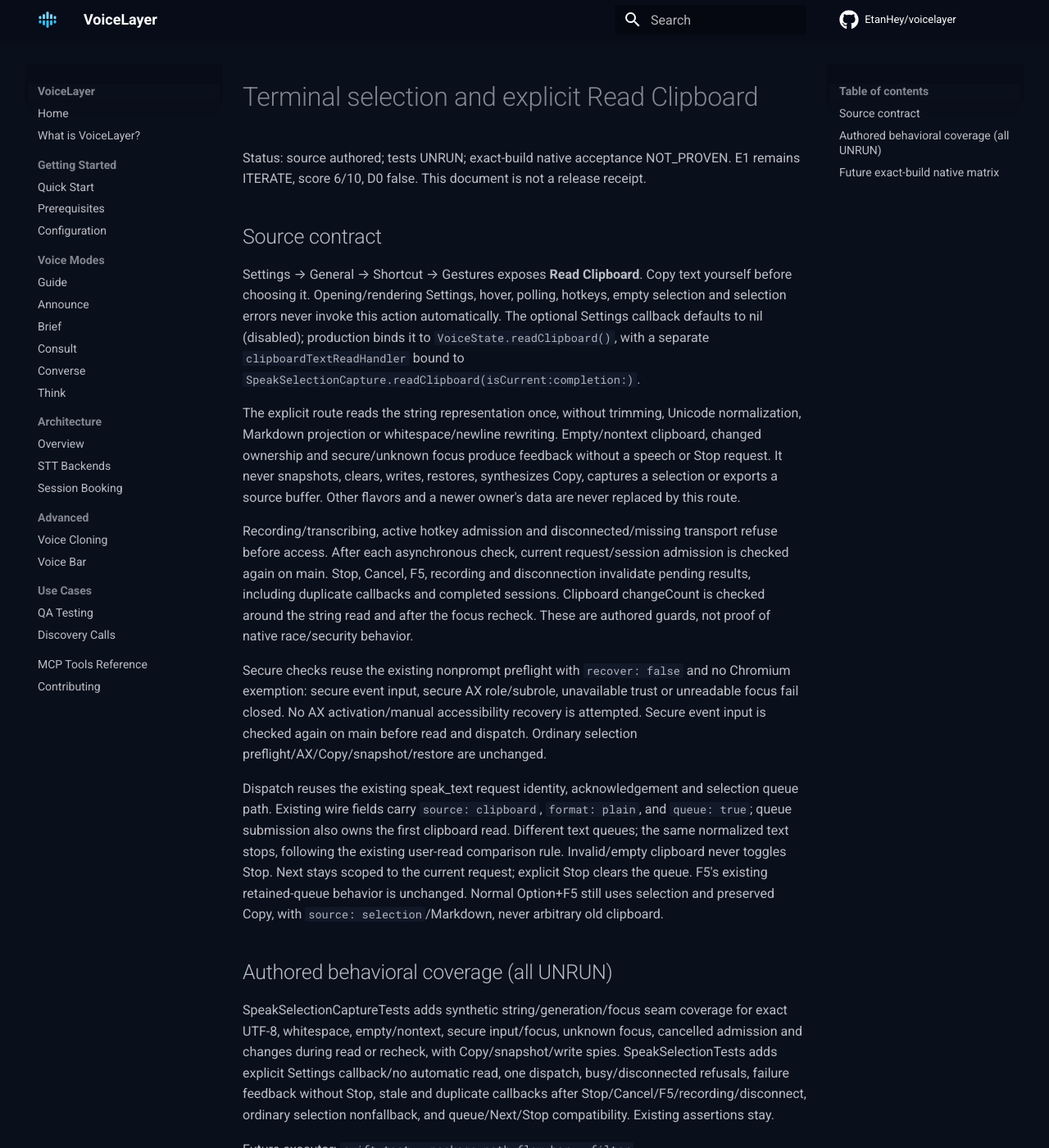
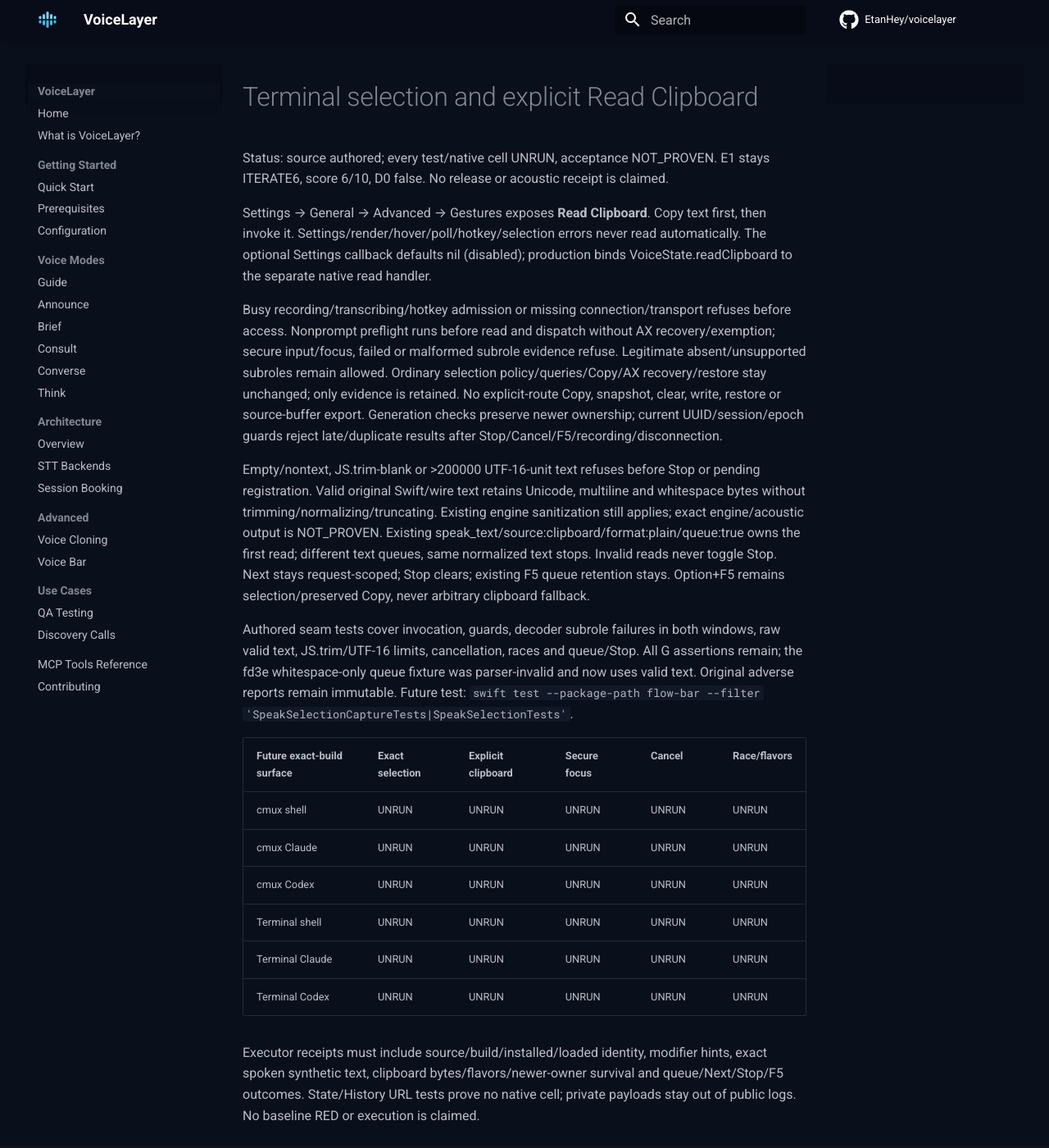
Before and after one commit to EtanHey/voicelayer, an MkDocs documentation site: the page built from docs/terminal-selection-acceptance.md, in a window 1280 px wide and 1400 px high. Shown: the whole window at 82% size. Built offline with MkDocs 1.6.1 and Material for MkDocs 9.7.7, drawn with Linux system fonts in a browser that asks for light colours; comment, search, counter and statistics services are not loaded; some of the changed text lies outside the part shown.

```diff
--- a/docs/terminal-selection-acceptance.md
+++ b/docs/terminal-selection-acceptance.md
@@ -1,62 +1,38 @@
 # Terminal selection and explicit Read Clipboard
 
-Status: source authored; tests UNRUN; exact-build native acceptance NOT_PROVEN.
-E1 remains ITERATE, score 6/10, D0 false. This document is not a release receipt.
+Status: source authored; every test/native cell UNRUN, acceptance NOT_PROVEN.
+E1 stays ITERATE6, score 6/10, D0 false. No release or acoustic receipt is claimed.
 
-## Source contract
+Settings → General → Advanced → Gestures exposes **Read Clipboard**. Copy text
+first, then invoke it. Settings/render/hover/poll/hotkey/selection errors never
+read automatically. The optional Settings callback defaults nil (disabled);
+production binds VoiceState.readClipboard to the separate native read handler.
 
-Settings → General → Shortcut → Gestures exposes **Read Clipboard**. Copy text
-yourself before choosing it. Opening/rendering Settings, hover, polling, hotkeys,
-empty selection and selection errors never invoke this action automatically.
-The optional Settings callback defaults to nil (disabled); production binds it
-to `VoiceState.readClipboard()`, with a separate `clipboardTextReadHandler` bound
-to `SpeakSelectionCapture.readClipboard(isCurrent:completion:)`.
+Busy recording/transcribing/hotkey admission or missing connection/transport
+refuses before access. Nonprompt preflight runs before read and dispatch without
+AX recovery/exemption; secure input/focus, failed or malformed subrole evidence
+refuse. Legitimate absent/unsupported subroles remain allowed. Ordinary selection
+policy/queries/Copy/AX recovery/restore stay unchanged; only evidence is retained.
+No explicit-route Copy, snapshot, clear, write, restore or source-buffer export.
+Generation checks preserve newer ownership; current UUID/session/epoch guards
+reject late/duplicate results after Stop/Cancel/F5/recording/disconnection.
 
-The explicit route reads the string representation once, without trimming,
-Unicode normalization, Markdown projection or whitespace/newline rewriting.
-Empty/nontext clipboard, changed ownership and secure/unknown focus produce
-feedback without a speech or Stop request. It never snapshots, clears, writes,
-restores, synthesizes Copy, captures a selection or exports a source buffer.
-Other flavors and a newer owner's data are never replaced by this route.
+Empty/nontext, JS.trim-blank or >200000 UTF-16-unit text refuses before Stop or
+pending registration. Valid original Swift/wire text retains Unicode, multiline
+and whitespace bytes without trimming/normalizing/truncating. Existing engine
+sanitization still applies; exact engine/acoustic output is NOT_PROVEN.
+Existing speak_text/source:clipboard/format:plain/queue:true owns the first read;
+different text queues, same normalized text stops. Invalid reads never toggle
+Stop. Next stays request-scoped; Stop clears; existing F5 queue retention stays.
+Option+F5 remains selection/preserved Copy, never arbitrary clipboard fallback.
 
-Recording/transcribing, active hotkey admission and disconnected/missing transport
-refuse before access. After each asynchronous check, current request/session
-admission is checked again on main. Stop, Cancel, F5, recording and disconnection
-invalidate pending results, including duplicate callbacks and completed sessions.
-Clipboard changeCount is checked around the string read and after the focus
-recheck. These are authored guards, not proof of native race/security behavior.
+Authored seam tests cover invocation, guards, decoder subrole failures in both
+windows, raw valid text, JS.trim/UTF-16 limits, cancellation, races and queue/Stop.
+All G assertions remain; the fd3e whitespace-only queue fixture was parser-invalid
+and now uses valid text. Original adverse reports remain immutable. Future test:
+`swift test --package-path flow-bar --filter 'SpeakSelectionCaptureTests|SpeakSelectionTests'`.
 
-Secure checks reuse the existing nonprompt preflight with `recover: false` and
-no Chromium exemption: secure event input, secure AX role/subrole, unavailable
-trust or unreadable focus fail closed. No AX activation/manual accessibility
-recovery is attempted. Secure event input is checked again on main before read
-and dispatch. Ordinary selection preflight/AX/Copy/snapshot/restore are unchanged.
-
-Dispatch reuses the existing speak_text request identity, acknowledgement and
-selection queue path. Existing wire fields carry `source: clipboard`, `format:
-plain`, and `queue: true`; queue submission also owns the first clipboard read.
-Different text queues; the same normalized text stops, following the existing
-user-read comparison rule. Invalid/empty clipboard never toggles Stop. Next stays
-scoped to the current request; explicit Stop clears the queue. F5's existing
-retained-queue behavior is unchanged. Normal Option+F5 still uses selection and
-preserved Copy, with `source: selection`/Markdown, never arbitrary old clipboard.
-
-## Authored behavioral coverage (all UNRUN)
-
-SpeakSelectionCaptureTests adds synthetic string/generation/focus seam coverage
-for exact UTF-8, whitespace, empty/nontext, secure input/focus, unknown focus,
-cancelled admission and changes during read or recheck, with Copy/snapshot/write
-spies. SpeakSelectionTests adds explicit Settings callback/no automatic read,
-one dispatch, busy/disconnected refusals, failure feedback without Stop, stale
-and duplicate callbacks after Stop/Cancel/F5/recording/disconnect, ordinary
-selection nonfallback, and queue/Next/Stop compatibility. Existing assertions stay.
-
-Future executor: `swift test --package-path flow-bar --filter 'SpeakSelectionCaptureTests|SpeakSelectionTests'`.
-No baseline RED, compile, test, visual, native or acoustic result is claimed here.
-
-## Future exact-build native matrix
-
-| Surface | Exact selection | Explicit copy → Read Clipboard | Secure focus | Cancellation | Clipboard race/flavors |
+| Future exact-build surface | Exact selection | Explicit clipboard | Secure focus | Cancel | Race/flavors |
 |---|---|---|---|---|---|
 | cmux shell | UNRUN | UNRUN | UNRUN | UNRUN | UNRUN |
 | cmux Claude | UNRUN | UNRUN | UNRUN | UNRUN | UNRUN |
@@ -65,8 +41,7 @@
 | Terminal Claude | UNRUN | UNRUN | UNRUN | UNRUN | UNRUN |
 | Terminal Codex | UNRUN | UNRUN | UNRUN | UNRUN | UNRUN |
 
-The executor must also record installed modifier hints, exact source/build/loaded
-identities, exact synthetic spoken text including Unicode/multiline tails, native
-clipboard flavors/bytes/newer owner survival, and queue/Next/Stop/F5 compatibility.
-History URL/state tests do not establish any native cell. Native outcomes remain
-NOT_PROVEN until actual receipts exist; private payloads must not enter public logs.
+Executor receipts must include source/build/installed/loaded identity, modifier
+hints, exact spoken synthetic text, clipboard bytes/flavors/newer-owner survival
+and queue/Next/Stop/F5 outcomes. State/History URL tests prove no native cell;
+private payloads stay out of public logs. No baseline RED or execution is claimed.
```
Also changed, not shown: 4 other files.
